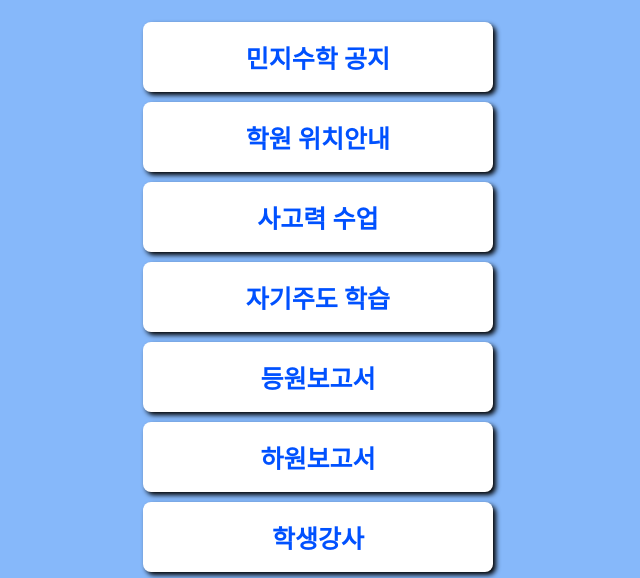
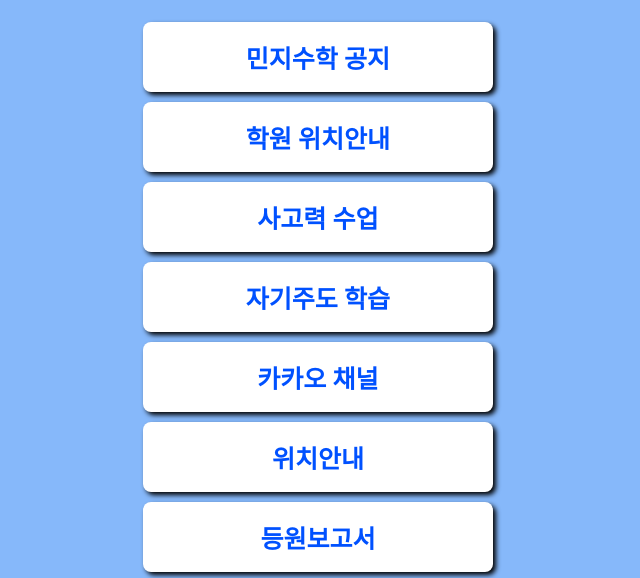
Before and after one commit to kimjinsu85/mypage, a plain HTML site: page index.html in a window 1280 px wide. Shown: the part 255-833 px from the top of the page, without its empty margins (322-962 px from the left). Drawn offline with Linux system fonts and the light colour scheme; a web font is replaced by a local one.

Commit message:
Update index.html

```diff
--- a/index.html
+++ b/index.html
@@ -95,6 +95,8 @@
     <a target="_blank" href="http://naver.me/5EQVHeTh">학원 위치안내</a>
     <a target="_blank" href="https://blog.naver.com/themjmath">사고력 수업</a>
     <a target="_blank" href="https://blog.naver.com/thecampusmj">자기주도 학습</a>
+    <a target="_blank" href="https://pf.kakao.com/_iGltb/chat">카카오 채널</a>
+    <a target="_blank" href="https://naver.me/5EQVHeTh">위치안내</a>
     <a target="_blank" href="https://forms.gle/BEromAbeSip27FQt8">등원보고서</a>
     <a target="_blank" href="https://forms.gle/TC8Sp4Gt52Gqscio8">하원보고서</a>
     <a target="_blank" href="">학생강사</a>
```
